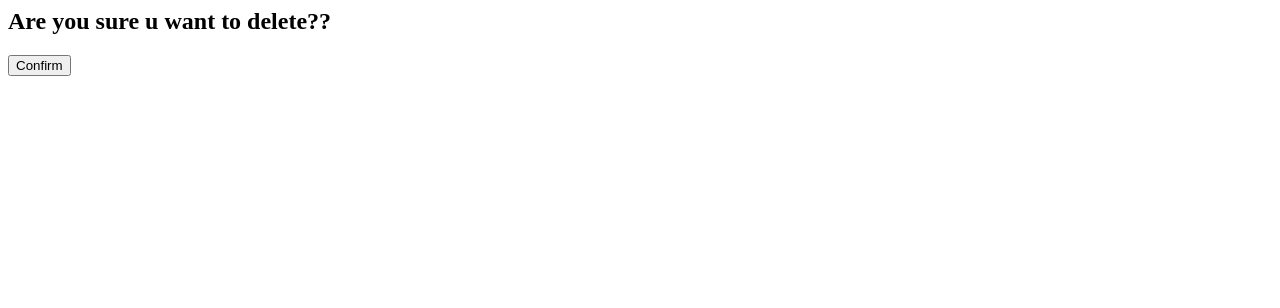
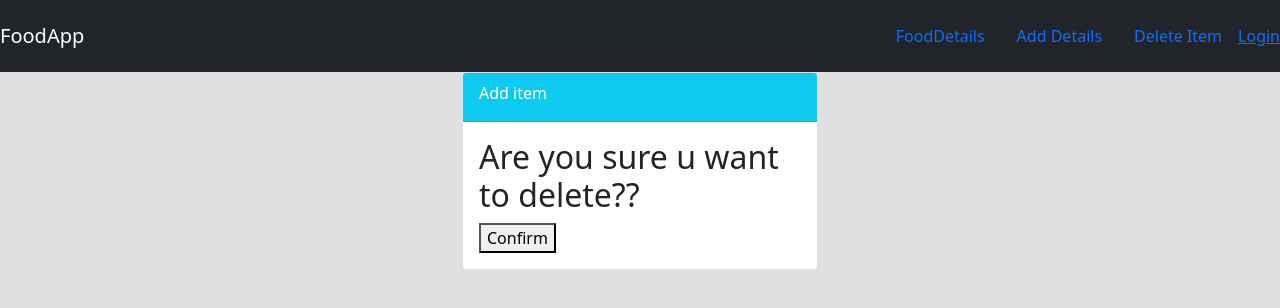
Before and after one commit to gunjan1831/Food-Mantra, a Django app: page /food/delete/1/ in a window 1280 px wide. Shown: the top 308 px of the page. Run offline with Django 3.2, Linux system fonts and the light colour scheme; data comes from the database, SQL or seed files in the repository.

Commit message:
modification

```diff
--- a/foods/templates/foods/item-delete.html
+++ b/foods/templates/foods/item-delete.html
@@ -1,3 +1,33 @@
+{% extends 'foods/base.html' %}
+
+{% block body %}
+
+<div class="container">
+    <div class="row">
+        <div class="col-md-4 offset-md-4">
+            <div class="card">
+                <div class="card-header text-white bg-info">
+                    <div class="card-title">
+                        Add item
+                    </div>
+                </div>
+                <div class="card-body">
+                 <form method="POST">
+  {% csrf_token %}
+  <h2>Are you sure u want to delete??</h2>
+  <button type="Submit">Confirm</button>
+</form>
+
+                </div>
+            </div>
+        </div>
+    </div>
+
+</div>
+
+
+{%  endblock %}
+
 <form method="POST">
   {% csrf_token %}
   <h2>Are you sure u want to delete??</h2>
```
Also changed, not shown: foods/templates/foods/item-form.html (+27 -3 lines), users/templates/users/login.html (+5 -2 lines), users/templates/users/register.html (+26 -1 lines).
